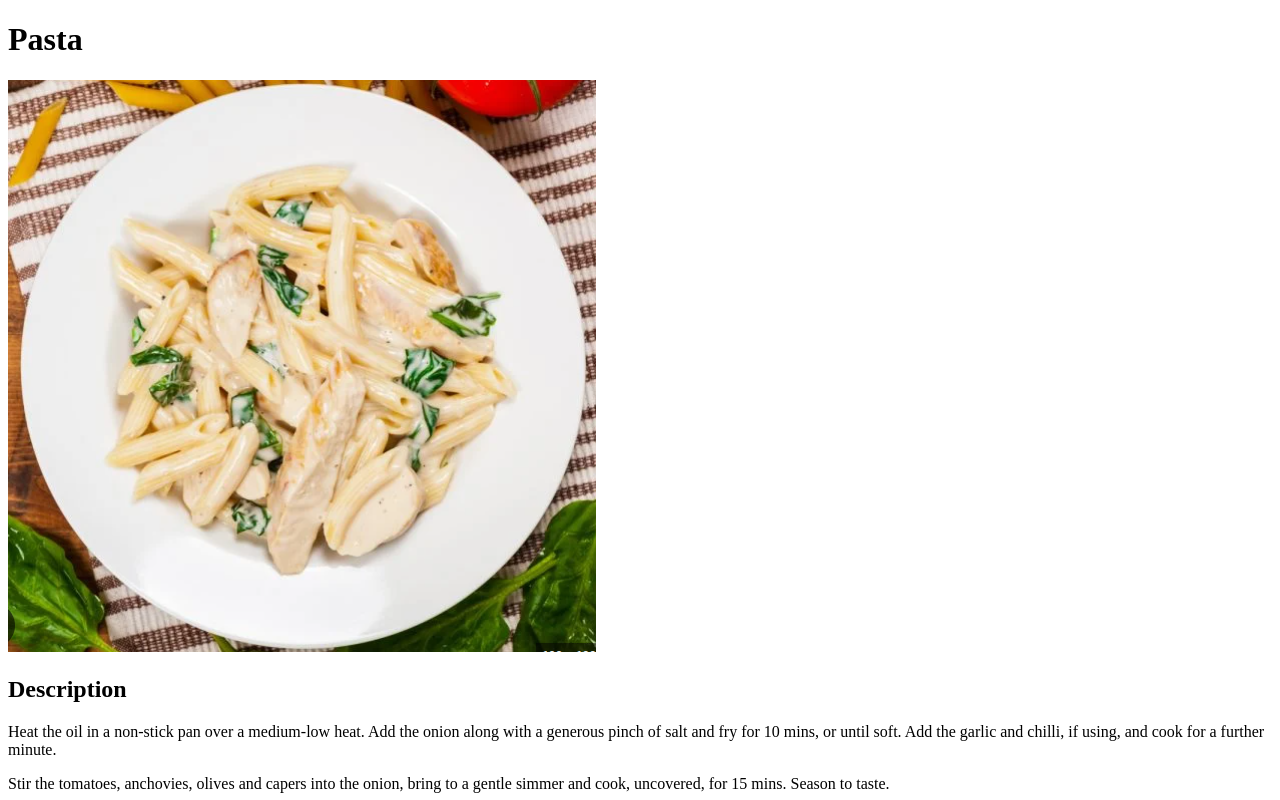
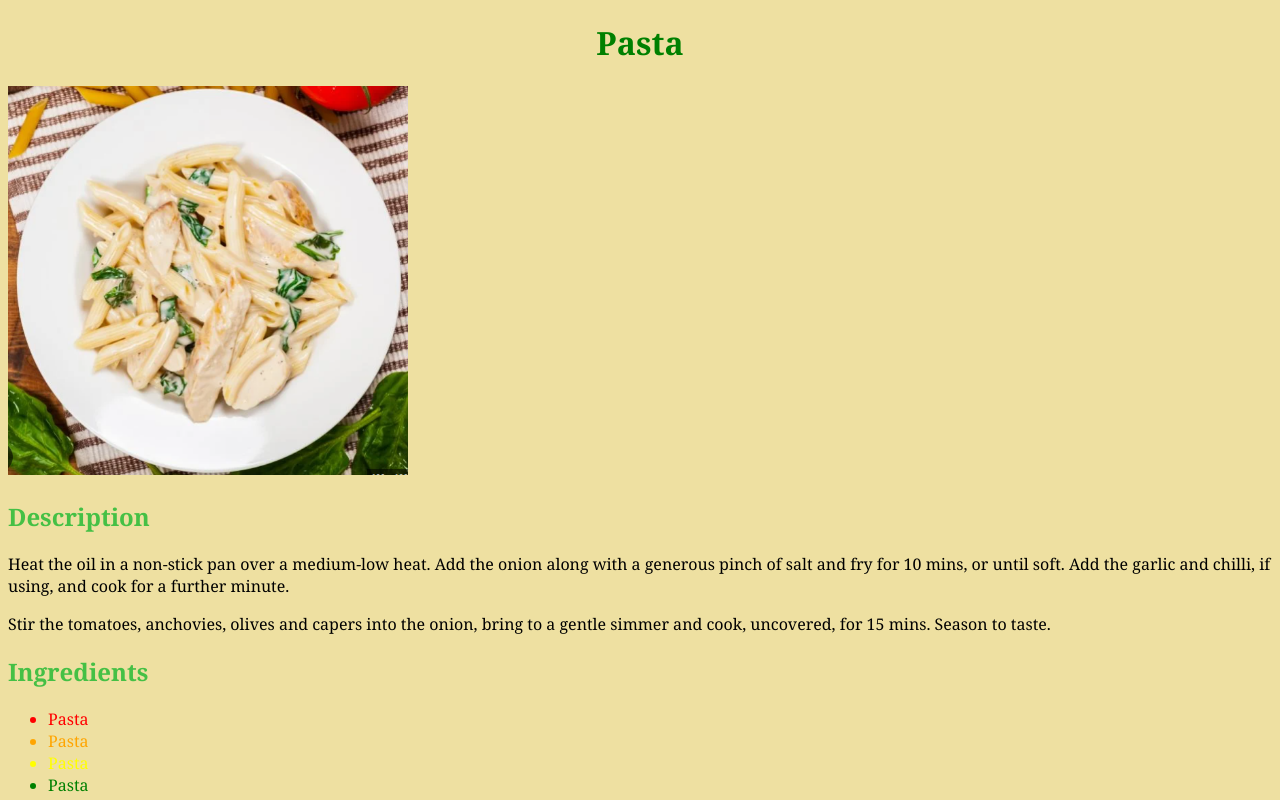
Before and after one commit to tiger1880/recipies, a plain HTML site: page recipies/pasta.html in a window 1280 px wide. Shown: the top 800 px of the page. Drawn offline with Linux system fonts and the light colour scheme.

Commit message:
Add basic css

```diff
--- a/recipies/pasta.html
+++ b/recipies/pasta.html
@@ -3,19 +3,20 @@
 <head>
     <meta charset="UTF-8">
     <title>Pasta</title>
+    <link rel="stylesheet" href="./../style.css">
 </head>
-<body>
-    <h1>Pasta</h1>
+<body class="pasta">
+    <h1 class="recipie-title">Pasta</h1>
     <img src="./../images/pasta.png">
     <h2>Description</h2>
     <p>Heat the oil in a non-stick pan over a medium-low heat. Add the onion along with a generous pinch of salt and fry for 10 mins, or until soft. Add the garlic and chilli, if using, and cook for a further minute.</p>
     <p>Stir the tomatoes, anchovies, olives and capers into the onion, bring to a gentle simmer and cook, uncovered, for 15 mins. Season to taste.</p>
     <h2>Ingredients</h2>
     <ul>
-        <li> Pasta </li>
-        <li> Pasta </li>
-        <li> Pasta </li>
-        <li> Pasta </li>
+        <li id="r"> Pasta </li>
+        <li id="o"> Pasta </li>
+        <li id="y"> Pasta </li>
+        <li id="g"> Pasta </li>
     </ul>
     <h2>Steps</h2>
     <ol>
--- /dev/null
+++ b/style.css
@@ -0,0 +1,48 @@
+body {
+
+    font-family: 'Courier New', Courier, monospace;
+    background-color: rgb(238, 224, 161);
+}
+
+h1 {
+
+    text-align: center;
+}
+
+ul li {
+
+    color: green;
+}
+
+#r {
+
+    color: red;
+}
+
+#o {
+    color: orange;
+}
+
+#y {
+    color: yellow;
+}
+
+img {
+
+    height: auto;
+    width: 400px;
+}
+
+.recipie-title {
+
+    color: green;
+}
+
+body.pasta {
+
+    font-family:Georgia, 'Times New Roman', Times, serif;
+}
+
+.pasta h2 {
+    color: rgb(69, 192, 69);
+}
```
Also changed, not shown: index.html (+5 -4 lines).
